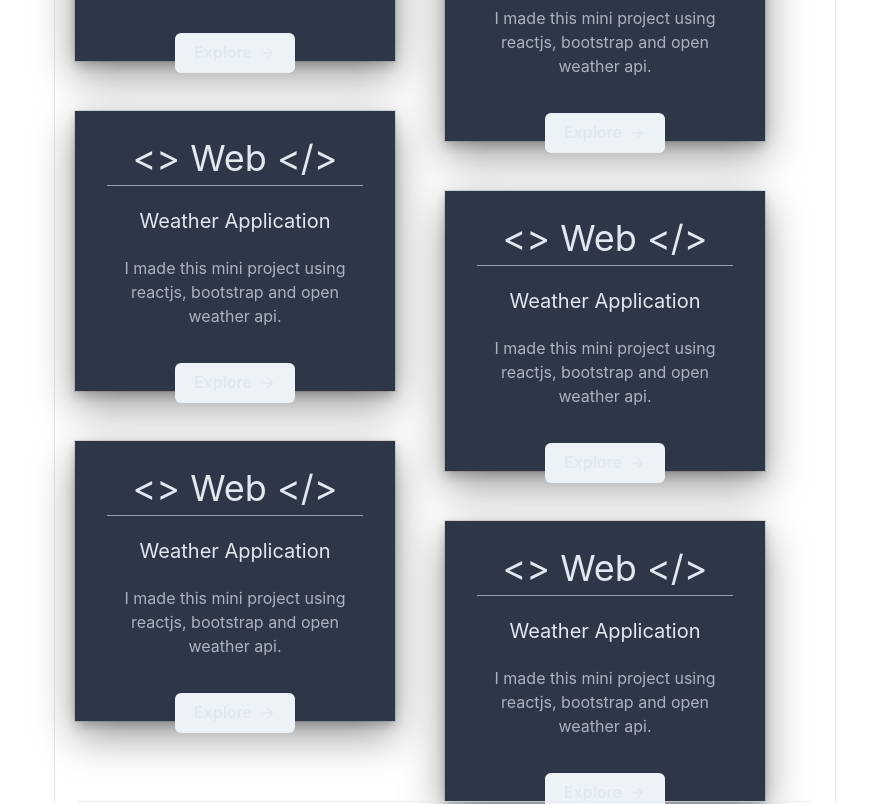
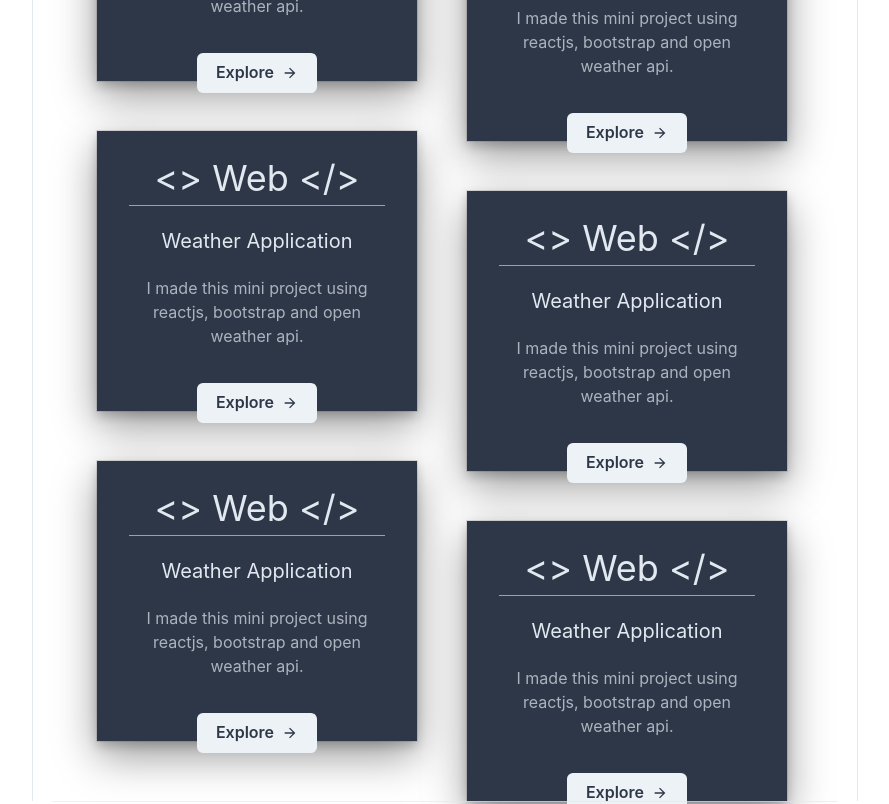
Before and after one commit to 69kazu69/portfolio, a Next.js app: page /components/Projects in a window 1280 px wide. Shown: the part 240-1044 px from the top of the page, without its empty margins (195-1084 px from the left). Built offline with nearby package versions, Linux system fonts and the light colour scheme.

Commit message:
added animations

```diff
--- a/pages/components/Projects.js
+++ b/pages/components/Projects.js
@@ -16,7 +16,7 @@
 
   const bg = useColorModeValue( 'gray.700','gray.900')
   let color = useColorModeValue("gray.200", "gray.100")
-  let btncolor = useColorModeValue("gray100", "gray.200")
+  let btncolor = useColorModeValue("gray.700", "gray.200")
   let border = useColorModeValue("gray.900" ,"gray.100")
   let MBox = motion(Box)
   let MDivider = motion(Divider)
@@ -26,21 +26,21 @@
 
 
   return (<>
-  <MDivider width="57.4vw" ml ="21.3vw"
+  <MDivider  ml ="19.3vw"
 
 
   initial = {{
     width : 0
   }}
   animate = {{
-     width : "57.4vw"
+     width : "61.4vw"
   }}
   transition = {{
     duration : 1
   }}
   />
     <Flex justify="center" >
-      <MDivider orientation="vertical" mr="5" height="130vh"
+      <MDivider orientation="vertical" mr="5vw" height="130vh"
 
 
 initial = {{
@@ -55,7 +55,7 @@
 
 
       />
-        <Flex direction="column" mt={5}>
+        <Flex direction="column" mt={10}>
           <MBox
           width="25vw"
           bg = {bg}
@@ -71,13 +71,23 @@
           }}
           animate={{
             width : "25vw",
-            opacity : [0,0, 1]
+            opacity : [0,0, 1],
+            transition :{
+              duration : 2
+            }
           }}
 
-          transition ={{
-            duration : 2
-          }}
 
+
+
+          whileHover={{ scale: 1.1,
+            transition : {
+              duration :.1
+            } }}
+    whileTap={{ scale: 0.9,
+      transition : {
+        duration :.1
+      } }}
 
 
 
@@ -109,6 +119,15 @@
           mt={50}
 
 
+          whileHover={{ scale: 1.1,
+            transition : {
+              duration :.1
+            } }}
+    whileTap={{ scale: 0.9,
+      transition : {
+        duration :.1
+      } }}
+
 
           initial ={{
             width : "0%",
@@ -116,12 +135,13 @@
           }}
           animate={{
             width : "25vw",
-            opacity : [0,0, 1]
+            opacity : [0,0, 1],
+            transition :{
+              duration : 2
+            }
           }}
 
-          transition ={{
-            duration : 2
-          }}
+
           >
             <Flex fontSize="4xl" direction = "column" align="center" >
                 <Text mt="5">
@@ -147,6 +167,15 @@
           mt={50}
 
 
+          whileHover={{ scale: 1.1,
+            transition : {
+              duration :.1
+            } }}
+    whileTap={{ scale: 0.9,
+      transition : {
+        duration :.1
+      } }}
+
 
           initial ={{
             width : "0%",
@@ -154,12 +183,13 @@
           }}
           animate={{
             width : "25vw",
-            opacity : [0,0, 1]
+            opacity : [0,0, 1],
+            transition :{
+              duration : 2
+            }
           }}
 
-          transition ={{
-            duration : 2
-          }}
+
           >
             <Flex fontSize="4xl" direction = "column" align="center" >
                 <Text mt="5">
@@ -187,6 +217,15 @@
           height="35vh"
 
 
+          whileHover={{ scale: 1.1,
+            transition : {
+              duration :.1
+            } }}
+    whileTap={{ scale: 0.9,
+      transition : {
+        duration :.1
+      } }}
+
 
           initial ={{
             width : "0%",
@@ -194,12 +233,13 @@
           }}
           animate={{
             width : "25vw",
-            opacity : [0,0, 1]
+            opacity : [0,0, 1],
+            transition :{
+              duration : 2
+            }
           }}
 
-          transition ={{
-            duration : 2
-          }}
+
           >
             <Flex fontSize="4xl" direction = "column" align="center" >
                 <Text mt="5">
@@ -225,18 +265,30 @@
           mt={50}
 
 
+
+          whileHover={{ scale: 1.1,
+            transition : {
+              duration :.1
+            } }}
+    whileTap={{ scale: 0.9,
+      transition : {
+        duration :.1
+      } }}
+
+
           initial ={{
             width : "0%",
             opacity : 0
           }}
           animate={{
             width : "25vw",
-            opacity : [0,0, 1]
+            opacity : [0,0, 1],
+            transition :{
+              duration : 2
+            }
           }}
 
-          transition ={{
-            duration : 2
-          }}
+
           >
             <Flex fontSize="4xl" direction = "column" align="center" >
                 <Text mt="5">
@@ -262,18 +314,32 @@
           mt={50}
 
 
+          whileHover={{ scale: 1.1,
+            transition : {
+              duration :.1
+            } }}
+    whileTap={{ scale: 0.9,
+      transition : {
+        duration :.1
+      } }}
+
+
           initial ={{
             width : "0%",
             opacity : 0
           }}
           animate={{
             width : "25vw",
-            opacity : [0,0, 1]
+            opacity : [0,0, 1],
+            transition :{
+              duration : 2
+            }
           }}
 
-          transition ={{
-            duration : 2
-          }}
+          whileInView={{ opacity: 1 }}
+
+
+
           >
             <Flex fontSize="4xl" direction = "column" align="center" >
                 <Text mt="5">
@@ -307,7 +373,7 @@
         />
     </Flex>
     <Flex justify="center" align="center" direction="column">
-      <Divider width="57.4vw"  />
+      <Divider width="61.4vw"  />
       <Button fontSize ="2xl" width ="8vw"  m={20} p ={6}><Text mr="3">Explore </Text>   <FaGithub /></Button></Flex>
 
     </>
```
Also changed, not shown: pages/index.js (+7 -0 lines).
